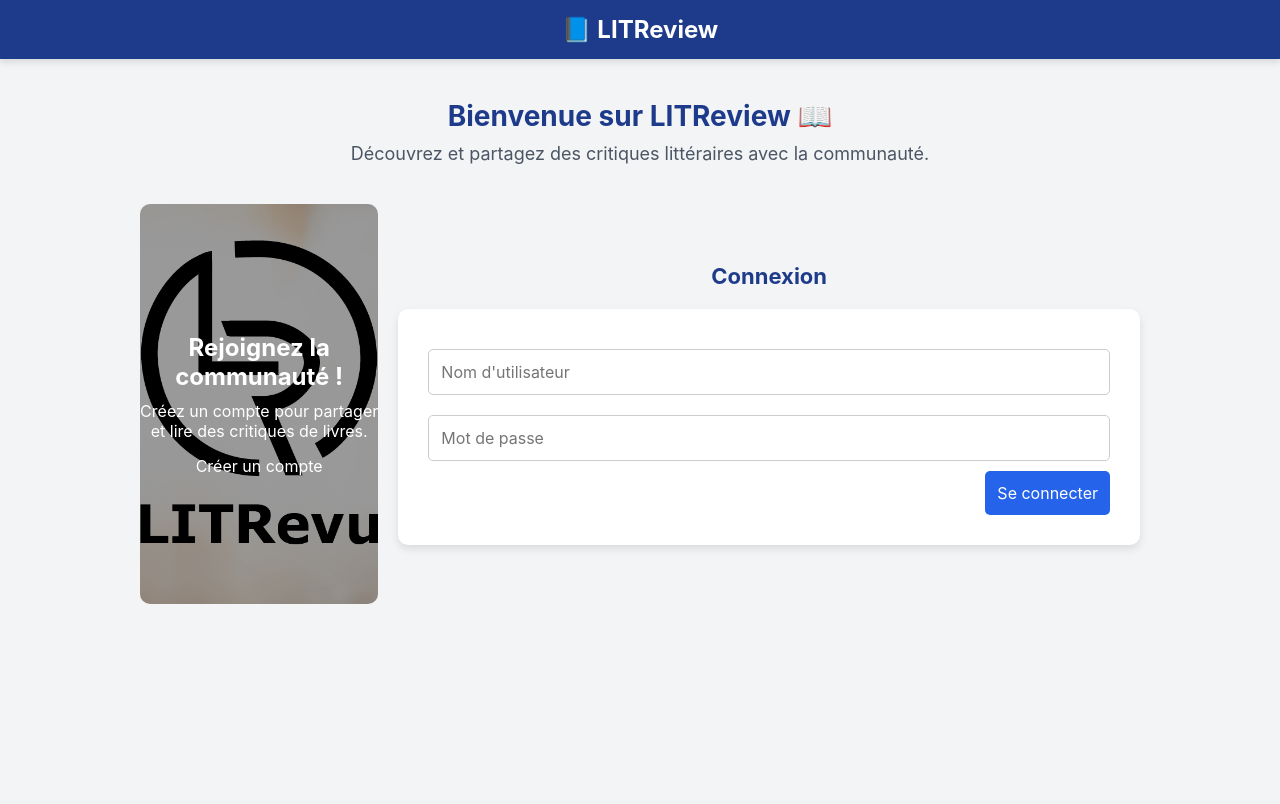
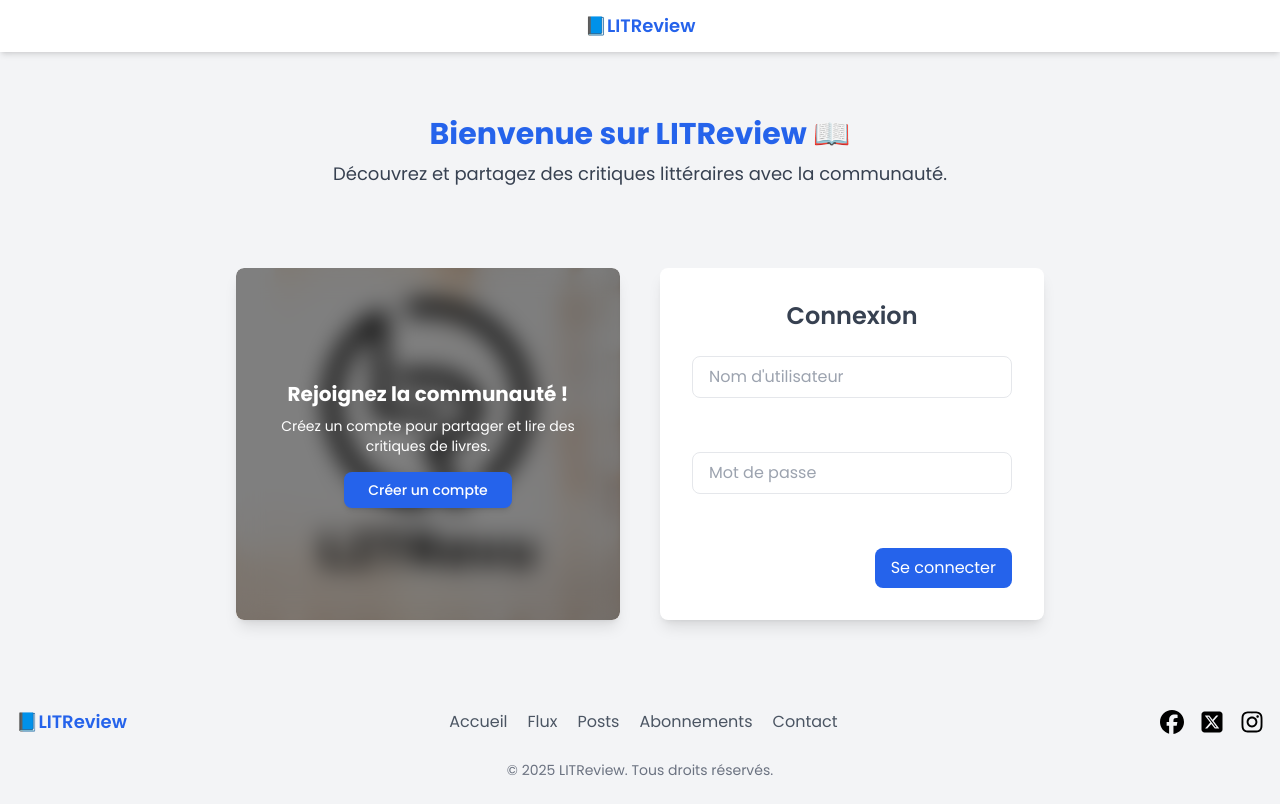
Before and after one commit to Youorus/-LITRevu-Une-plateforme-web-de-critiques-de-livres-et-d-articles-Django-, a Django app: page / in a window 1280 px wide. Before the commit the page ends 604 px from the top, so only its background shows below. Run offline with Django 4.2, Linux system fonts and the light colour scheme; some libraries are stand-ins or nearby versions.

Commit message:
mise en page de la page index pour l'utilisateur non authentifier avec tailwind css

```diff
--- a/listings/static/listings/style.css
+++ b/listings/static/listings/style.css
@@ -1,184 +1,20 @@
+/* ======= IMPORTER POPPINS DE GOOGLE FONTS ======= */
+@import url('https://fonts.googleapis.com/css2?family=Poppins:wght@300;400;500;600;700&display=swap');
+
 /* ======= RESET GÉNÉRAL ======= */
 * {
     margin: 0;
     padding: 0;
     box-sizing: border-box;
-    font-family: 'Inter', sans-serif;
+    font-family: 'Poppins', sans-serif; /* Applique Poppins à tout */
 }
 
-body {
+html, body {
+    height: 100%;
+    margin: 0;
+    padding: 0;
+    display: flex;
+    flex-direction: column;
     background-color: #F3F4F6;
     color: #1E3A8A;
 }
-
-/* ======= NAVBAR ======= */
-.navbar {
-    display: flex;
-    align-items: center;
-    justify-content: center;
-    background-color: #1E3A8A;
-    padding: 15px;
-    box-shadow: 0 4px 6px rgba(0, 0, 0, 0.1);
-}
-
-.navbar .logo {
-    font-size: 24px;
-    font-weight: bold;
-    text-align: center;
-    color: white;
-    text-decoration: none;
-}
-
-/* ======= MESSAGE DE BIENVENUE ======= */
-.welcome-message {
-    text-align: center;
-    margin: 40px 0;
-}
-
-.welcome-message h1 {
-    font-size: 28px;
-    margin-bottom: 10px;
-}
-
-.welcome-message p {
-    font-size: 18px;
-    color: #4B5563;
-}
-
-/* ======= LAYOUT PRINCIPAL ======= */
-.home-container {
-    display: flex;
-    width: 90%;
-    max-width: 1000px;
-    margin: auto;
-    gap: 20px;
-    align-items: center;
-}
-
-/* ======= SECTION GAUCHE : BANNIÈRE ======= */
-.home-left {
-    flex: 1;
-    position: relative;
-    display: flex;
-    align-items: center;
-    justify-content: center;
-}
-
-.banner {
-    position: relative;
-    width: 100%;
-    max-width: 100%;
-    height: 400px;
-    display: flex;
-    align-items: center;
-    justify-content: center;
-    overflow: hidden;
-    border-radius: 10px;
-}
-
-.banner img {
-    width: 100%;
-    height: 100%;
-    object-fit: cover;
-    filter: brightness(60%);
-    position: absolute;
-    top: 0;
-    left: 0;
-}
-
-.banner-content {
-    position: absolute;
-    text-align: center;
-    color: white;
-    z-index: 2;
-}
-
-.banner-content h2 {
-    font-size: 24px;
-    margin-bottom: 10px;
-}
-
-.banner-content p {
-    font-size: 16px;
-    margin-bottom: 15px;
-}
-
-/* ======= SECTION DROITE : FORMULAIRE ======= */
-.home-right {
-    flex: 1;
-    background: white;
-    padding: 30px;
-    border-radius: 10px;
-    box-shadow: 0 4px 8px rgba(0, 0, 0, 0.1);
-    text-align: end;
-}
-
-h2 {
-    text-align: center;
-    margin-bottom: 20px;
-    font-size: 22px;
-}
-
-.home-right  input {
-    width: 100%;
-    padding: 12px;
-    margin: 10px 0;
-    border: 1px solid #ccc;
-    border-radius: 5px;
-    font-size: 16px;
-}
-
-.home-right  button {
-    padding: 12px;
-    font-size: 16px;
-    border: none;
-    border-radius: 5px;
-    background-color: #2563EB;
-    color: white;
-    cursor: pointer;
-    transition: background 0.3s;
-}
-
-.home-right form button:hover {
-    background-color: #1E3A8A;
-}
-
-/* ======= LIEN D'INSCRIPTION ======= */
-.signup-link {
-    margin-top: 10px;
-    font-size: 14px;
-}
-
-
-
-.signup-link a:hover {
-    text-decoration: underline;
-}
-
-/* ======= RESPONSIVE DESIGN ======= */
-@media (max-width: 768px) {
-    .home-container {
-        flex-direction: column;
-    }
-
-    .home-left {
-        width: 100%;
-    }
-
-    .banner {
-        height: 250px;
-    }
-
-    .banner-content h2 {
-        font-size: 20px;
-    }
-
-    .banner-content p {
-        font-size: 14px;
-    }
-
-    .home-right {
-        width: 100%;
-        margin-top: 20px;
-    }
-}
--- a/templates/base.html
+++ b/templates/base.html
@@ -5,15 +5,25 @@
     <meta charset="UTF-8">
     <meta name="viewport" content="width=device-width, initial-scale=1.0">
     <title>{% block title %}LITReview{% endblock %}</title>
+
+    <!-- Google Fonts: Poppins -->
+    <link href="https://fonts.googleapis.com/css2?family=Poppins:wght@300;400;500;600;700&display=swap" rel="stylesheet">
+
+    <script src="https://cdn.tailwindcss.com"></script>
     <link rel="stylesheet" href="{% static 'listings/style.css' %}">
 </head>
-<body>
+<body class="text-gray-800 flex flex-col min-h-screen">
 
-    {% include "navbar.html" %} <!-- Inclusion de la navbar -->
+    <!-- NAVBAR -->
+    {% include "navbar.html" %}
 
-    <div class="container">
+    <!-- CONTENU PRINCIPAL -->
+    <main class="flex-grow  mx-auto max-w-4xl px-4 py-6 ">
         {% block content %}{% endblock %}
-    </div>
+    </main>
+
+    <!-- FOOTER -->
+    {% include "footer.html" %}
 
 </body>
 </html>
--- /dev/null
+++ b/templates/footer.html
@@ -0,0 +1,34 @@
+{% load static %}
+<footer class="bg-gray-100 py-6 px-4 mt-10">
+    <div class="container mx-auto flex flex-col md:flex-row justify-between items-center space-y-4 md:space-y-0">
+        <!-- LOGO ET NOM DU SITE -->
+        <a href="{% url 'index' %}" class="text-lg font-semibold text-blue-600 flex items-center space-x-2">
+            📘 <span>LITReview</span>
+        </a>
+
+        <!-- LIENS DE NAVIGATION -->
+        <nav class="flex space-x-5">
+            <a href="#" class="text-gray-600 hover:text-blue-500 transition">Accueil</a>
+            <a href="#" class="text-gray-600 hover:text-blue-500 transition">Flux</a>
+            <a href="#" class="text-gray-600 hover:text-blue-500 transition">Posts</a>
+            <a href="#" class="text-gray-600 hover:text-blue-500 transition">Abonnements</a>
+            <a href="#" class="text-gray-600 hover:text-blue-500 transition">Contact</a>
+        </nav>
+
+        <!-- RÉSEAUX SOCIAUX -->
+        <div class="flex space-x-4">
+            <a href="#" class="w-6 h-6">
+                <img src="{% static 'icons/facebook.svg' %}" alt="Facebook" class="w-full h-full">
+            </a>
+            <a href="#" class="w-6 h-6">
+                <img src="{% static 'icons/x.svg' %}" alt="Twitter" class="w-full h-full">
+            </a>
+            <a href="#" class="w-6 h-6">
+                <img src="{% static 'icons/instagram.svg' %}" alt="Instagram" class="w-full h-full">
+            </a>
+        </div>
+    </div>
+
+    <!-- COPYRIGHT -->
+    <p class="text-center text-gray-500 text-sm mt-6">&copy; 2025 LITReview. Tous droits réservés.</p>
+</footer>
--- a/templates/index.html
+++ b/templates/index.html
@@ -3,19 +3,20 @@
 
 {% block content %}
     {% if user.is_authenticated %}
-        <div class="nav-links">
+        <div class="text-center mt-10 text-lg font-semibold text-gray-700">
             <p>Page d'accueil</p>
         </div>
     {% else %}
         <!-- MESSAGE DE BIENVENUE -->
         {% include "welcome_massage.html" %}
-      <div class="home-container">
+
+        <div class="container mx-auto px-4 mt-10 grid grid-cols-1 md:grid-cols-2 gap-10 items-center">
+
             <!-- SECTION GAUCHE : BANNIÈRE -->
             {% include "signup_banner.html" %}
 
             <!-- SECTION DROITE : FORMULAIRE DE CONNEXION -->
-
-            {% include "login.html" %}
+             {% include "login_form.html" %}
 
         </div>
     {% endif %}
--- a/templates/login.html
+++ /dev/null
@@ -1,9 +0,0 @@
-   <div>
-<h2>Connexion</h2>
-<form  class="home-right" method="post">
-    {% csrf_token %}
-    <input type="text" name="username" placeholder="Nom d'utilisateur" required>
-    <input type="password" name="password" placeholder="Mot de passe" required>
-    <button type="submit" class="btn btn-primary">Se connecter</button>
-</form>
-   </div>
--- /dev/null
+++ b/templates/login_form.html
@@ -0,0 +1,20 @@
+<div class="bg-white p-8 rounded-lg shadow-lg max-w-sm mx-auto w-full h-auto md:h-[22rem] flex flex-col justify-between">
+                <h2 class="text-2xl font-semibold text-center text-gray-700">Connexion</h2>
+                <form method="post" class="mt-6 w-full flex flex-col justify-between flex-grow">
+                    {% csrf_token %}
+                    <div class="mb-4">
+                        <input type="text" name="username" placeholder="Nom d'utilisateur" required
+                               class="w-full px-4 py-2 border rounded-lg focus:outline-none focus:ring-2 focus:ring-blue-500">
+                    </div>
+                    <div class="mb-4">
+                        <input type="password" name="password" placeholder="Mot de passe" required
+                               class="w-full px-4 py-2 border rounded-lg focus:outline-none focus:ring-2 focus:ring-blue-500">
+                    </div>
+                    <div class="flex justify-end">
+                        <button type="submit"
+                                class="bg-blue-600 text-white py-2 px-4 rounded-lg hover:bg-blue-700 transition">
+                            Se connecter
+                        </button>
+                    </div>
+                </form>
+            </div>
--- a/templates/navbar.html
+++ b/templates/navbar.html
@@ -1,14 +1,18 @@
 {% load static %}
-<nav class="navbar">
+<nav class="bg-white shadow-md py-3 px-6 flex justify-between items-center">
     {% if user.is_authenticated %}
-        <a href="{% url 'index' %}" class="logo">📘 LITReview</a>
-        <div class="nav-links">
-            <a >Flux</a>
-            <a >Posts</a>
-            <a >Abonnements</a>
-            <a  class="btn btn-danger">Se Déconnecter</a>
+        <a href="{% url 'index' %}" class="text-lg font-semibold text-blue-600 flex items-center space-x-2">
+            📘 <span>LITReview</span>
+        </a>
+        <div class="flex space-x-6">
+            <a href="#" class="text-gray-700 hover:text-blue-500 transition">Flux</a>
+            <a href="#" class="text-gray-700 hover:text-blue-500 transition">Posts</a>
+            <a href="#" class="text-gray-700 hover:text-blue-500 transition">Abonnements</a>
+            <a href="#" class="bg-red-500 text-white px-4 py-2 rounded-lg hover:bg-red-600 transition">Se Déconnecter</a>
         </div>
     {% else %}
-        <a href="{% url 'index' %}" class="logo navbar-center">📘 LITReview</a>
+        <a href="{% url 'index' %}" class="text-lg font-semibold text-blue-600 mx-auto flex items-center space-x-2">
+            📘 <span>LITReview</span>
+        </a>
     {% endif %}
 </nav>
--- a/templates/signup_banner.html
+++ b/templates/signup_banner.html
@@ -1,11 +1,20 @@
 {% load static %}
-<div class="home-left">
-            <div class="banner">
-                <img src="{% static 'listings/banner.png' %}" alt="Rejoignez LITReview">
-                <div class="banner-content">
-                    <h2>Rejoignez la communauté !</h2>
-                    <p>Créez un compte pour partager et lire des critiques de livres.</p>
-                    <a  class="btn btn-primary">Créer un compte</a>
+<div class="flex flex-col items-center text-center w-full">
+                <div class="relative max-w-sm mx-auto w-full h-auto md:h-[22rem] overflow-hidden rounded-lg shadow-lg">
+                    <!-- IMAGE BANNIÈRE -->
+                    <img src="{% static 'listings/banner.png' %}" alt="Rejoignez LITReview"
+                         class="w-full h-full object-cover rounded-lg">
+
+                    <!-- OVERLAY TEXT AVEC BLUR -->
+                    <div class="absolute inset-0 bg-black bg-opacity-50 backdrop-blur-md flex flex-col justify-center items-center text-white px-6 py-8">
+                        <h2 class="text-xl font-bold">Rejoignez la communauté !</h2>
+                        <p class="text-sm mt-2">Créez un compte pour partager et lire des critiques de livres.</p>
+
+                        <!-- BOUTON AMÉLIORÉ -->
+                        <a href="#"
+                           class="mt-4 px-6 py-2 bg-blue-600 text-white text-sm font-medium rounded-lg shadow-md hover:bg-blue-700 hover:scale-105 transition transform duration-300">
+                            Créer un compte
+                        </a>
+                    </div>
                 </div>
             </div>
-        </div>
--- a/templates/welcome_massage.html
+++ b/templates/welcome_massage.html
@@ -1,4 +1,4 @@
-   <div class="welcome-message">
-        <h1>Bienvenue sur LITReview 📖</h1>
-        <p>Découvrez et partagez des critiques littéraires avec la communauté.</p>
-      </div>
+<div class="flex flex-col items-center text-center py-10">
+    <h1 class="text-3xl font-bold text-blue-600">Bienvenue sur LITReview 📖</h1>
+    <p class="text-lg text-gray-700 mt-2">Découvrez et partagez des critiques littéraires avec la communauté.</p>
+</div>
```
Also changed, not shown: listings/static/icons/facebook.svg (added), listings/static/icons/instagram.svg (added), listings/static/icons/x.svg (added), templates/register_form.html (added). Lines whose indentation alone changed are shown as unchanged.
